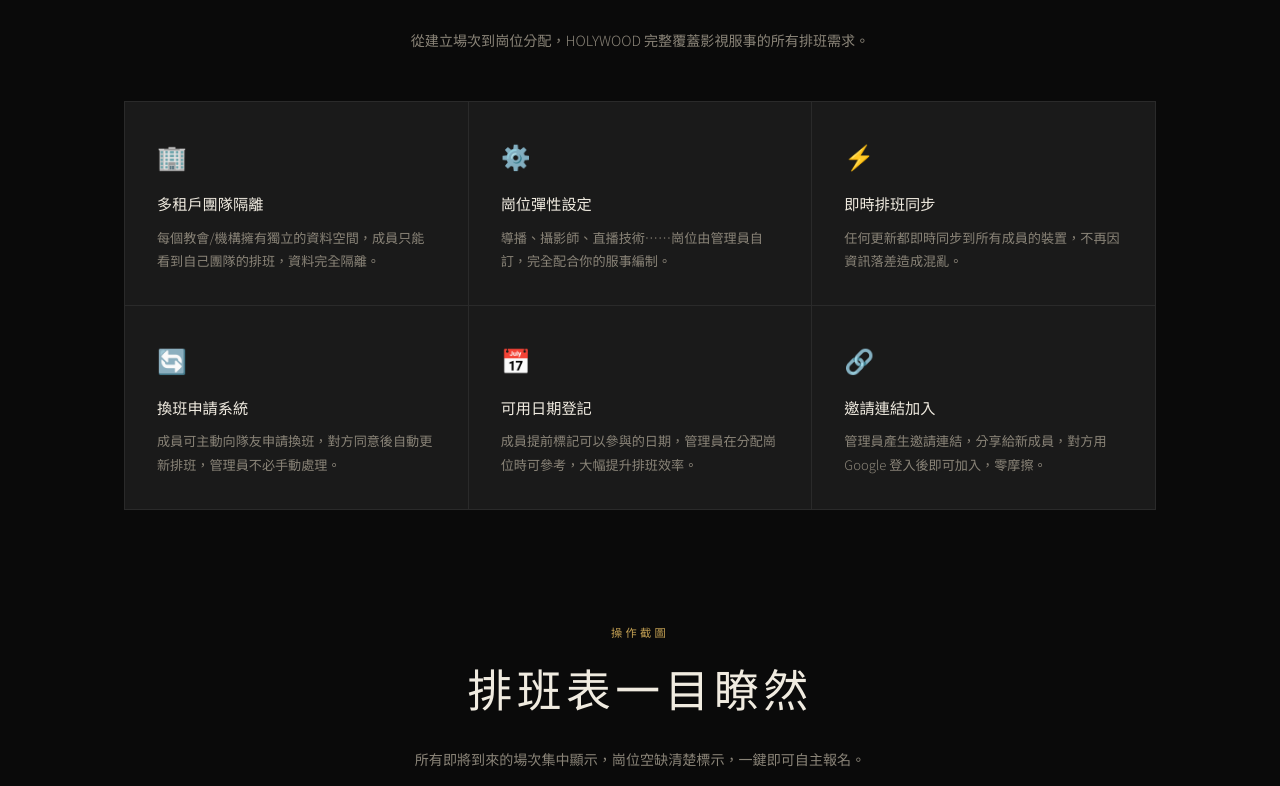
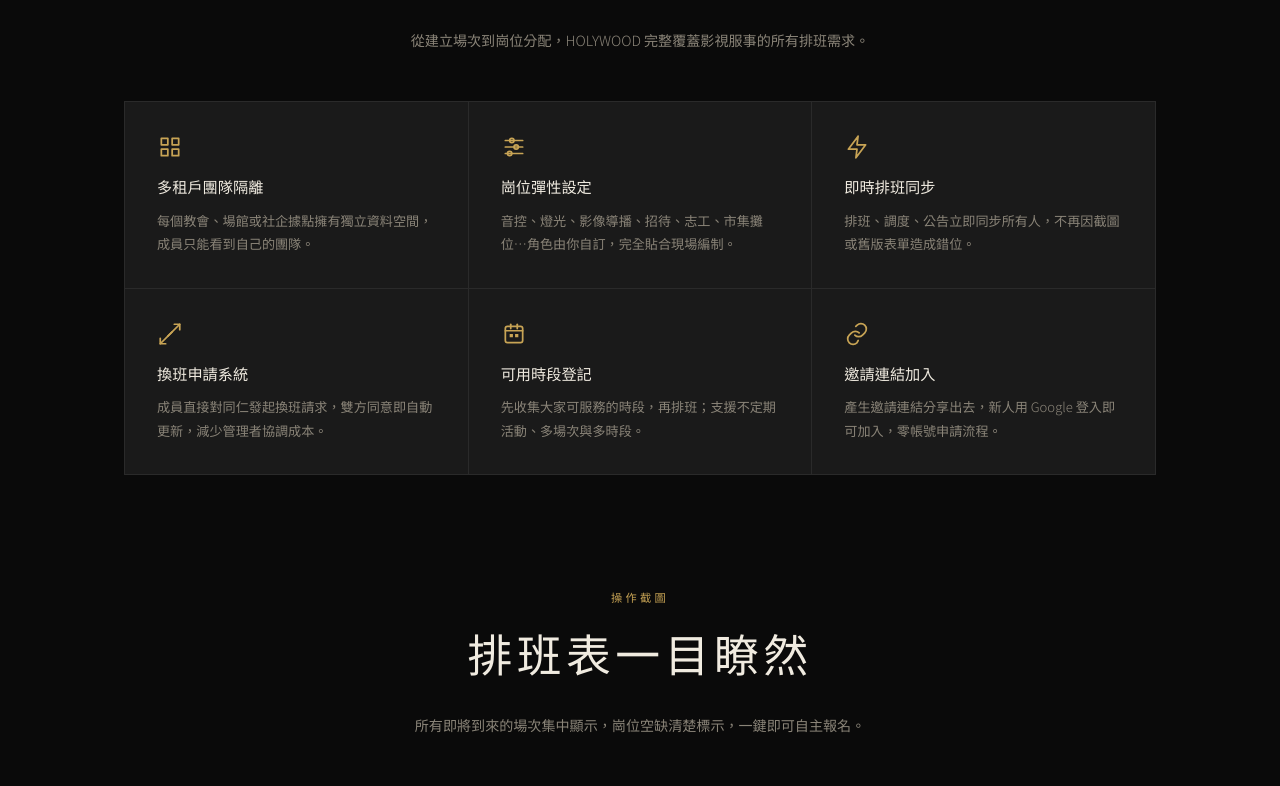
Before and after one commit to ciaohuamiaumichiao/holywood-saas, a Next.js app: page /landing in a window 1280 px wide. Shown: the part 1160-1946 px from the top of the page. Built offline with nearby package versions, Linux system fonts and the light colour scheme; no server answers.

Commit message:
chore: replace landing icons with line art and broaden use cases

```diff
--- a/src/app/landing/page.tsx
+++ b/src/app/landing/page.tsx
@@ -109,7 +109,9 @@ export default function LandingPage() {
                 onMouseEnter={e => { (e.currentTarget as HTMLDivElement).style.background = 'rgba(200,164,85,0.04)' }}
                 onMouseLeave={e => { (e.currentTarget as HTMLDivElement).style.background = 'var(--dark-surface)' }}
               >
-                <div style={{ fontSize: '1.5rem', marginBottom: '0.8rem' }}>{f.icon}</div>
+                <div style={{ marginBottom: '0.8rem' }}>
+                  <LineIcon type={f.icon} />
+                </div>
                 <h3 style={{ fontSize: '0.95rem', color: 'var(--warm-white)', marginBottom: '0.5rem', fontWeight: 500 }}>{f.title}</h3>
                 <p style={{ fontSize: '0.82rem', color: 'var(--muted)', lineHeight: 1.8 }}>{f.desc}</p>
               </div>
@@ -147,7 +149,9 @@ export default function LandingPage() {
                 }}>
                   {String(i + 1).padStart(2, '0')}
                 </div>
-                <div style={{ fontSize: '1.3rem', marginBottom: '0.75rem' }}>{s.icon}</div>
+                <div style={{ marginBottom: '0.75rem' }}>
+                  <CircleNumber index={i + 1} />
+                </div>
                 <h3 style={{ fontSize: '0.9rem', color: 'var(--warm-white)', marginBottom: '0.4rem', fontWeight: 500 }}>{s.title}</h3>
                 <p style={{ fontSize: '0.8rem', color: 'var(--muted)', lineHeight: 1.8 }}>{s.desc}</p>
               </div>
@@ -206,6 +210,38 @@ function SectionHeader({ tag, title, desc }: { tag: string; title: string; desc?
       </h2>
       {desc && <p style={{ fontSize: '0.88rem', color: 'var(--muted)', maxWidth: 520, margin: '0 auto', lineHeight: 1.9 }}>{desc}</p>}
     </div>
+  )
+}
+
+function LineIcon({ type }: { type: string }) {
+  const common = { width: 26, height: 26, stroke: 'var(--gold)', strokeWidth: 1.6, fill: 'none', strokeLinecap: 'round', strokeLinejoin: 'round' } as const
+  switch (type) {
+    case 'grid':
+      return <svg {...common} viewBox="0 0 24 24"><rect x="4" y="4" width="6" height="6" /><rect x="14" y="4" width="6" height="6" /><rect x="4" y="14" width="6" height="6" /><rect x="14" y="14" width="6" height="6" /></svg>
+    case 'sliders':
+      return <svg {...common} viewBox="0 0 24 24"><line x1="4" y1="6" x2="20" y2="6" /><circle cx="10" cy="6" r="2" /><line x1="4" y1="12" x2="20" y2="12" /><circle cx="14" cy="12" r="2" /><line x1="4" y1="18" x2="20" y2="18" /><circle cx="8" cy="18" r="2" /></svg>
+    case 'zap':
+      return <svg {...common} viewBox="0 0 24 24"><polyline points="13 2 4 14 12 14 11 22 20 10 12 10 13 2" /></svg>
+    case 'swap':
+      return <svg {...common} viewBox="0 0 24 24"><polyline points="16 3 21 3 21 8" /><polyline points="8 21 3 21 3 16" /><line x1="21" y1="3" x2="10" y2="14" /><line x1="3" y1="21" x2="14" y2="10" /></svg>
+    case 'calendar':
+      return <svg {...common} viewBox="0 0 24 24"><rect x="4" y="5" width="16" height="15" rx="2" /><line x1="4" y1="9" x2="20" y2="9" /><line x1="9" y1="3" x2="9" y2="7" /><line x1="15" y1="3" x2="15" y2="7" /><rect x="8" y="12" width="3" height="3" fill="var(--gold)" stroke="none" /><rect x="13" y="12" width="3" height="3" fill="var(--gold)" stroke="none" /></svg>
+    case 'link':
+      return <svg {...common} viewBox="0 0 24 24"><path d="M10 13a5 5 0 0 0 7.07 0l2.12-2.12a5 5 0 0 0-7.07-7.07L10.9 5" /><path d="M14 11a5 5 0 0 0-7.07 0L4.81 13.1a5 5 0 0 0 7.07 7.07L13.1 18" /></svg>
+    default:
+      return <svg {...common} viewBox="0 0 24 24"><circle cx="12" cy="12" r="9" /></svg>
+  }
+}
+
+function CircleNumber({ index }: { index: number }) {
+  const label = String(index).padStart(2, '0')
+  return (
+    <svg width="42" height="42" viewBox="0 0 42 42" fill="none">
+      <circle cx="21" cy="21" r="20" stroke="var(--dark-border)" strokeWidth="1.2" />
+      <text x="50%" y="50%" dominantBaseline="middle" textAnchor="middle" fontFamily="Bebas Neue, sans-serif" fontSize="14" letterSpacing="2" fill="var(--gold)">
+        {label}
+      </text>
+    </svg>
   )
 }
 
@@ -390,17 +426,17 @@ function MockAvailability() {
 // ── 資料 ──────────────────────────────────────────────────────────────────────
 
 const FEATURES = [
-  { icon: '🏢', title: '多租戶團隊隔離', desc: '每個教會/機構擁有獨立的資料空間，成員只能看到自己團隊的排班，資料完全隔離。' },
-  { icon: '⚙️', title: '崗位彈性設定', desc: '導播、攝影師、直播技術……崗位由管理員自訂，完全配合你的服事編制。' },
-  { icon: '⚡', title: '即時排班同步', desc: '任何更新都即時同步到所有成員的裝置，不再因資訊落差造成混亂。' },
-  { icon: '🔄', title: '換班申請系統', desc: '成員可主動向隊友申請換班，對方同意後自動更新排班，管理員不必手動處理。' },
-  { icon: '📅', title: '可用日期登記', desc: '成員提前標記可以參與的日期，管理員在分配崗位時可參考，大幅提升排班效率。' },
-  { icon: '🔗', title: '邀請連結加入', desc: '管理員產生邀請連結，分享給新成員，對方用 Google 登入後即可加入，零摩擦。' },
+  { icon: 'grid', title: '多租戶團隊隔離', desc: '每個教會、場館或社企據點擁有獨立資料空間，成員只能看到自己的團隊。' },
+  { icon: 'sliders', title: '崗位彈性設定', desc: '音控、燈光、影像導播、招待、志工、市集攤位…角色由你自訂，完全貼合現場編制。' },
+  { icon: 'zap', title: '即時排班同步', desc: '排班、調度、公告立即同步所有人，不再因截圖或舊版表單造成錯位。' },
+  { icon: 'swap', title: '換班申請系統', desc: '成員直接對同仁發起換班請求，雙方同意即自動更新，減少管理者協調成本。' },
+  { icon: 'calendar', title: '可用時段登記', desc: '先收集大家可服務的時段，再排班；支援不定期活動、多場次與多時段。' },
+  { icon: 'link', title: '邀請連結加入', desc: '產生邀請連結分享出去，新人用 Google 登入即可加入，零帳號申請流程。' },
 ]
 
 const STEPS = [
-  { icon: '①', title: '用 Google 登入', desc: '只需 Google 帳號，30 秒完成登入，不用另外建立帳號密碼。' },
-  { icon: '②', title: '建立團隊', desc: '輸入團隊名稱，設定你需要的崗位清單，立即建立屬於自己的排班空間。' },
-  { icon: '③', title: '邀請成員', desc: '產生邀請連結，傳給 LINE/Slack 群組，成員點擊即可加入。' },
-  { icon: '④', title: '開始排班', desc: '建立場次、分配崗位，成員可自主報名，換班申請也全程線上處理。' },
+  { icon: 'step', title: '用 Google 登入', desc: '只需 Google 帳號，30 秒完成登入，不用另外建立帳號密碼。' },
+  { icon: 'step', title: '建立團隊', desc: '輸入團隊或據點名稱，設定需要的崗位清單，立即建立排班空間。' },
+  { icon: 'step', title: '邀請成員', desc: '產生邀請連結，傳給 LINE / Slack / Email，成員點擊即可加入。' },
+  { icon: 'step', title: '開始排班', desc: '建立活動、設定多個時段與名額，成員可自主報名、換班，全程線上處理。' },
 ]
```
